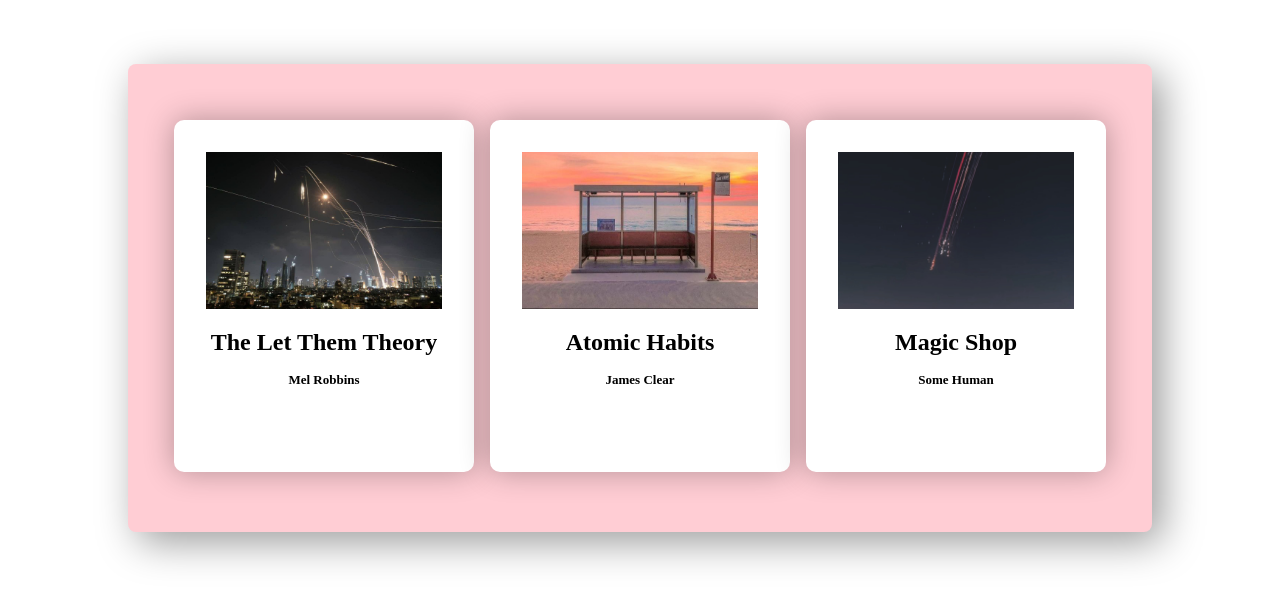
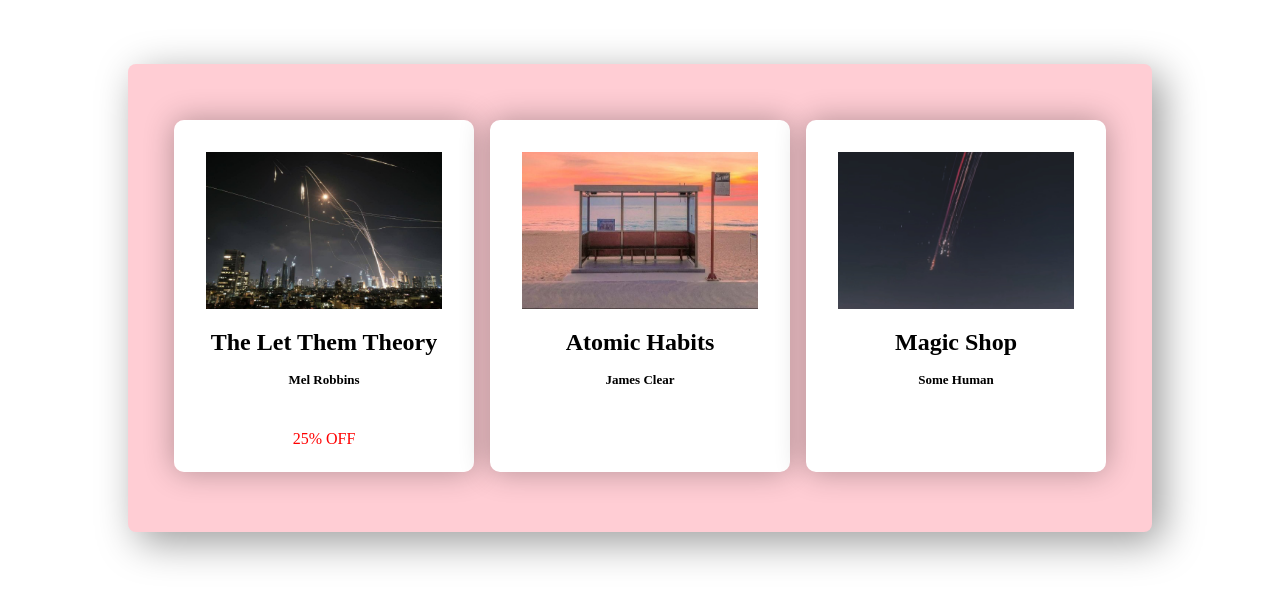
Before and after one commit to nazaninhatami-leet/react-bookshelf, a JavaScript app: page / in a window 1280 px wide. Shown: the top 604 px of the page. Built offline with nearby package versions, Linux system fonts and the light colour scheme.

Commit message:
added off - children prop practice

```diff
--- a/src/index.js
+++ b/src/index.js
@@ -25,7 +25,9 @@
       bookName={firstBook.name}
       bookAuthor={firstBook.author}
       bookImg={firstBook.img}
-    />
+    >
+      <p style={{ color: 'red', marginTop: '2.6rem' }}>25% OFF</p>
+    </Book>
     <Book
       bookName={secondBook.name}
       bookAuthor={secondBook.author}
@@ -39,13 +41,14 @@
   </section>
 );
 
-function Book({ bookAuthor, bookName, bookImg }) {
+function Book({ bookAuthor, bookName, bookImg, children }) {
   // const { bookAuthor, bookName, bookImg } = props;
   return (
     <div className="book">
       <img src={bookImg} alt={bookName} />
       <h1>{bookName}</h1>
       <h2>{bookAuthor}</h2>
+      {children}
     </div>
   );
 }
```
